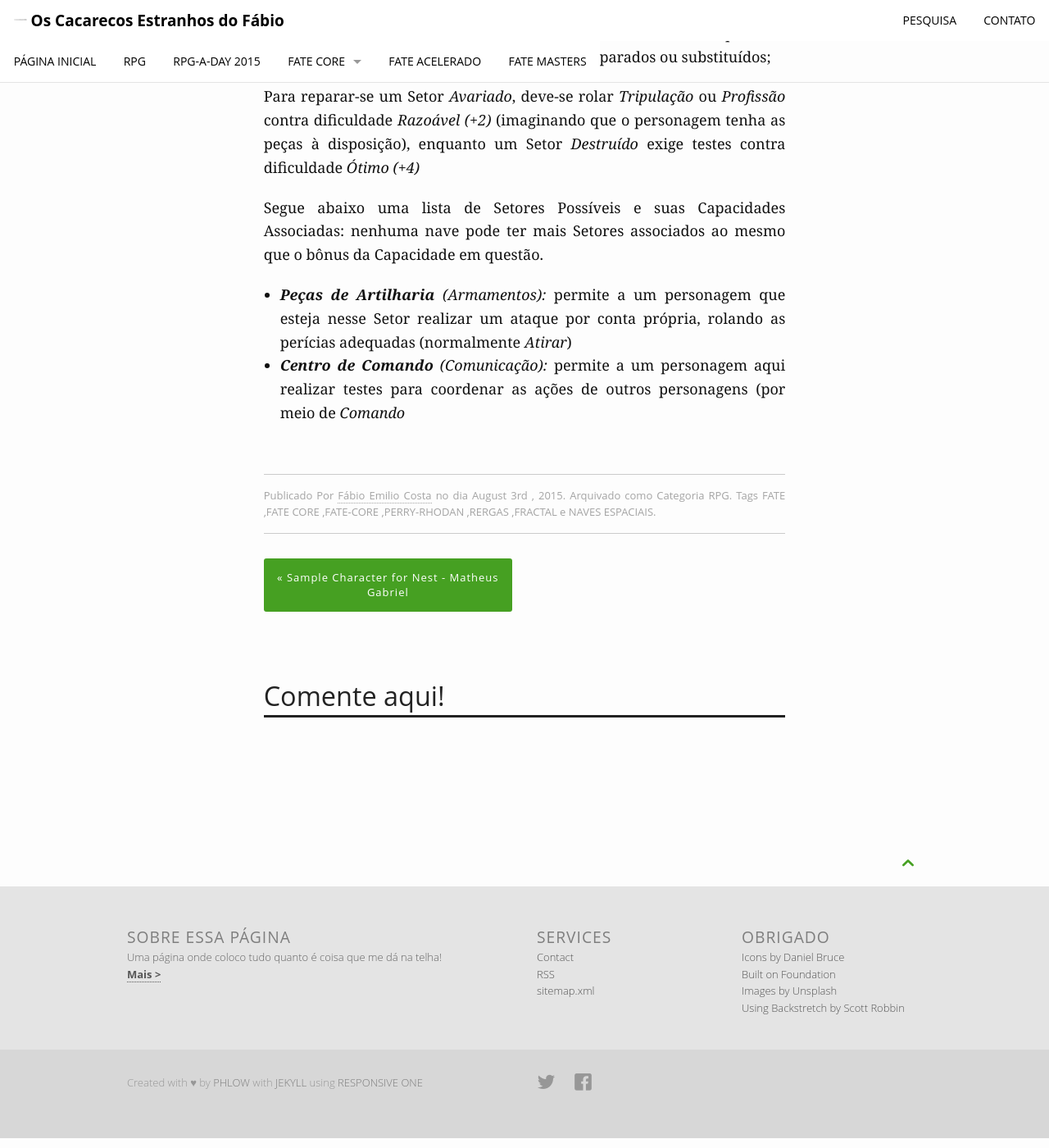
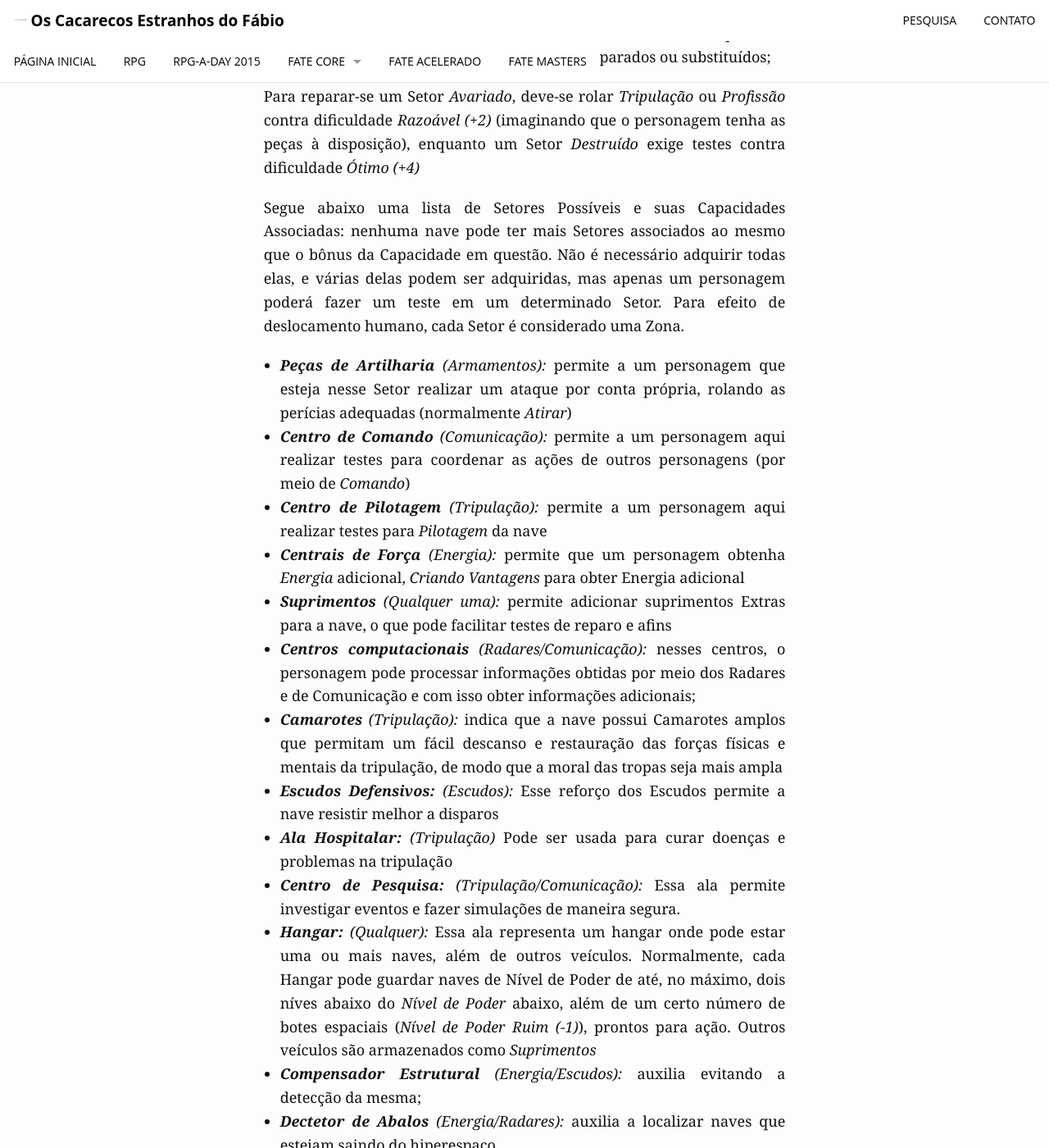
Before and after one commit to fabiocosta0305/fabiocosta0305.github.io-old, a Jekyll site: the page built from _posts/RPG/PerryRhodan/2015-08-03-Fractal-Espaconaves.md, in a window 1280 px wide and 1400 px high, scrolled down 7282 px. Shown: the whole window at 82% size. Built offline with Jekyll 4.4.1, drawn with Linux system fonts in a browser that asks for light colours; comment, search, counter and statistics services are not loaded; some of the changed text lies outside the part shown.

Commit message:
Adicionado Fractal de EspaÃ§onave para o Destino de Perry Rhodan

```diff
--- a/_posts/RPG/PerryRhodan/2015-08-03-Fractal-Espaconaves.md
+++ b/_posts/RPG/PerryRhodan/2015-08-03-Fractal-Espaconaves.md
@@ -195,9 +195,9 @@ sua nave. Uma  nave possui uma Capacidade igual a  _**Nível de Poder**
 equivalentes ao _**Nível de Poder**  +1_ e uma equivalente ao _**Nível
 de Poder**_.
 
-> _Exemplo: Continuando  a construção  da _Good Hope_,  primeiro temos
+> _Exemplo:_ Continuando  a construção da _Good  Hope_, primeiro temos
 > que definir os níveis das Capacidades  que ela terá. Como ela tem um
-> nível de  Poder _Regular (+1)_,  ela terá uma capacidade  em _Ótimo
+> nível de  Poder _Regular  (+1)_, ela terá  uma capacidade  em _Ótimo
 > (+4)_, duas Capacidades em _Bom (+3)_, duas Capacidades em _Razoável
 > (+2)_ e uma Capacidade em _Regular (+1)_
 >
@@ -254,7 +254,7 @@ Toda nave é dividida em _Setores_, sendo que cada Setor pode prover um
 determinado  fator vantajoso  para os  personagens. Normalmente,  cada
 _Setor_  é  associado  a  uma   das  _Capacidades_,  mas  isso  não  é
 obrigatório. Nenhuma nave pode ter  mais _Setores_ que a somatória dos
-bônus  de suas  Capacidades,  e  cada setor  Adiciona  dois níveis  de
+bônus  de  suas  Capacidades,  e  cada  setor  Adiciona  um  nível  de
 _Estrutura_  à  nave.  Além  disso,  cada  _Setor_  possui um  par  de
 Condições  chamadas  _Avariada_  e  _Destruída_. Cada  Setor,  ao  ser
 atingido diretamente (veja abaixo, em Combate), pode absorver 2 pontos
@@ -274,9 +274,69 @@ exige testes contra dificuldade _Ótimo (+4)_
 
 Segue  abaixo  uma  lista  de Setores  Possíveis  e  suas  Capacidades
 Associadas: nenhuma nave pode ter mais Setores associados ao mesmo que
-o bônus da Capacidade em questão.
+o  bônus da  Capacidade em  questão. Não  é necessário  adquirir todas
+elas, e  várias delas podem  ser adquiridas, mas apenas  um personagem
+poderá  fazer  um  teste  em  um determinado  Setor.  Para  efeito  de
+deslocamento humano, cada Setor é considerado uma Zona.
 
 - _**Peças de Artilharia** (Armamentos):_  permite a um personagem que
   esteja nesse Setor realizar um  ataque por conta própria, rolando as
   perícias adequadas (normalmente _Atirar_)
-- _**Centro de Comando** (Comunicação):_ permite a um personagem aqui realizar testes para coordenar as ações de outros personagens (por meio de _Comando_
+- _**Centro de Comando** (Comunicação):_  permite a um personagem aqui
+  realizar testes para  coordenar as ações de  outros personagens (por
+  meio de _Comando_)
+- _**Centro de Pilotagem** (Tripulação):_ permite a um personagem aqui
+  realizar testes para _Pilotagem_ da nave
+- _**Centrais de Força** (Energia):_ permite que um personagem obtenha
+  _Energia_   adicional,  _Criando   Vantagens_  para   obter  Energia
+  adicional
+- _**Suprimentos**  (Qualquer  uma):_  permite  adicionar  suprimentos
+  Extras para a nave, o que pode facilitar testes de reparo e afins
+- _**Centros computacionais**  (Radares/Comunicação):_ nesses centros,
+  o personagem pode processar informações obtidas por meio dos Radares
+  e de Comunicação e com isso obter informações adicionais;
+- _**Camarotes**  (Tripulação):_ indica  que a  nave possui  Camarotes
+  amplos  que permitam  um  fácil descanso  e  restauração das  forças
+  físicas e mentais da tripulação, de modo que a moral das tropas seja
+  mais ampla
+- _**Escudos  Defensivos:**  (Escudos):_   Esse  reforço  dos  Escudos
+  permite a nave resistir melhor a disparos
+- _**Ala Hospitalar:** (Tripulação)_ Pode ser usada para curar doenças
+  e problemas na tripulação
+- _**Centro de Pesquisa:** (Tripulação/Comunicação):_ Essa ala permite
+  investigar eventos e fazer simulações de maneira segura.
+- _**Hangar:** (Qualquer):_  Essa ala  representa um hangar  onde pode
+  estar uma ou mais naves,  além de outros veículos. Normalmente, cada
+  Hangar pode guardar naves de Nível  de Poder de até, no máximo, dois
+  níves abaixo do _Nível de Poder_  abaixo, além de um certo número de
+  botes  espaciais   (_Nível  de  Poder  Ruim   (-1)_),  prontos  para
+  ação. Outros veículos são armazenados como _Suprimentos_
+- _**Compensador Estrutural**  (Energia/Escudos):_ auxilia  evitando a
+  detecção da mesma;
+- _**Dectetor  de  Abalos**  (Energia/Radares):_ auxilia  a  localizar
+  naves que estejam saindo do hiperespaço
+
+O Mestre pode criar novos setores,  sendo que cada Setor deve oferecer
+uma bonificação para aquele que estiver no mesmo
+
+> _Exemplo:_   Vamos  definir   então  agora   a  _Estrutura_,   _Dano
+> Estrutural_  e _Setores_  da _Good  Hope_. O  _Dano Estrutural_  é o
+> mesmo  das Conseqüencias  de  um personagem  de  Fate Acelerado:  um
+> _**Suave  (2)**_,  um _**Moderado  (4)**_  e  por fim  um  _**Severo
+> (6)**_.
+>
+> Antes de definir os Setores, vamos definir a Estrutura: ele possui o
+> equivalente a 15 em bônus nas Capacidades (+1  (2 x +2) + (2 x +3) +
+> +4), com um total de 15 pontos de Estrutura portanto.
+>
+> Agora falta dividir os Setores:
+> - Central de Força (Energia)
+> - Central de Comando (Comunicação)
+> - Ala Hospital (Tripulação)
+> - Camarotes (Tripulação)
+> - Centro de Pesquisa (Comunicação)
+> - Escudos Defensivos (Escudos)
+> - Hangar x3 (Escudos)
+> - Detector de Abalos (Radares)
+> - Centro Computacional x2 (Radares)
+> - Peça de Artilharia x3 (Armamentos)
```
Also changed, not shown: other parts of _posts/RPG/PerryRhodan/2015-08-03-Fractal-Espaconaves.md (+1 -1 lines).
